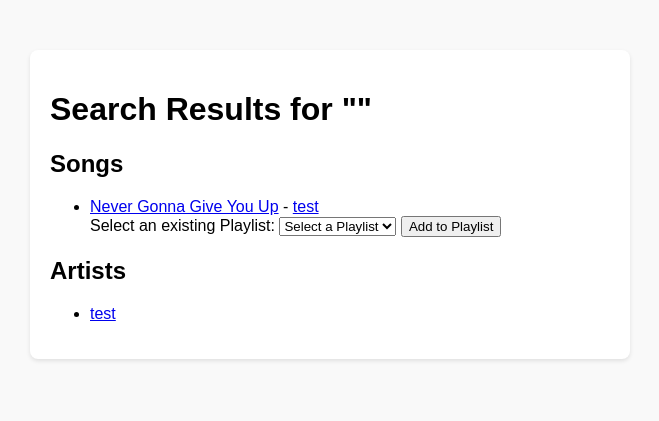
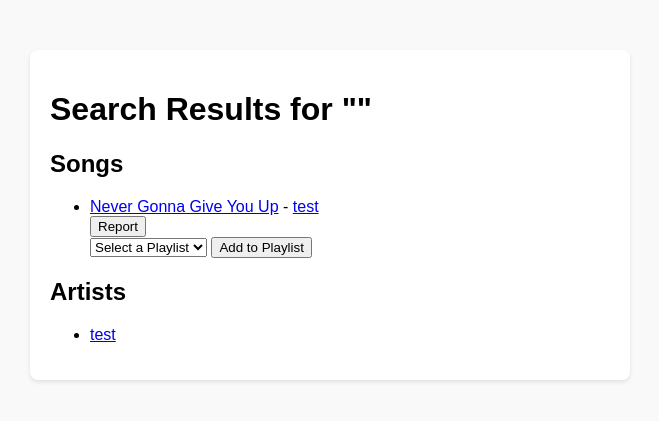
Before and after one commit to ssko7098/Harmonize, a Django app: page /search/ in a window 1280 px wide. Shown: the part 61-482 px from the top of the page, without its empty margins (310-969 px from the left). Run offline with Django 5.2, Linux system fonts and the light colour scheme; a user stored in the database is signed in; data comes from the database, SQL or seed files in the repository; data that the repository does not hold is empty; parts of the project's set-up code (start-up, migrations or seed data) failed here and were passed over.

Commit message:
users can now report songs after search

```diff
--- a/mysite/comments/models.py
+++ b/mysite/comments/models.py
@@ -8,6 +8,7 @@ class Comment(models.Model):
     user = models.ForeignKey(User, on_delete=models.CASCADE)
     message = models.TextField()
     created_at = models.DateTimeField(auto_now_add=True)
+    report_count = models.PositiveIntegerField(default=0)
 
     def __str__(self):
         return f'Comment by {self.user.username}'
--- a/mysite/frontend/templates/users/search_results.html
+++ b/mysite/frontend/templates/users/search_results.html
@@ -14,10 +14,14 @@
                 <a href="#" onclick="playAudio('{{ single.mp3_file.url }}'); return false;">{{ single.title }}</a>
                 - <a href="{% url 'profile' single.user.username %}" class="nav-link">{{ single.user.username }}</a>
 
+                <form method="post" action="{% url 'report_song' single.pk %}">
+                    {% csrf_token %}
+                    <button type="submit" class="btn btn-warning">Report</button>
+                </form>
+
                 <!-- Inline dropdown form to add to playlist -->
                 <form method="post" action="{% url 'add_to_playlist' %}">
                     {% csrf_token %}
-                    <label for="playlist-{{ single.pk }}">Select an existing Playlist:</label>
                     <select name="playlist" id="playlist-{{ single.pk }}" required>
                         <option value="" disabled selected>Select a Playlist</option>
                         {% for playlist in playlists %}
--- a/mysite/music/models.py
+++ b/mysite/music/models.py
@@ -9,6 +9,7 @@ class Album(models.Model):
     album_id = models.AutoField(primary_key=True)
     user = models.ForeignKey(User, on_delete=models.CASCADE)
     title = models.CharField(max_length=30)
+    report_count = models.PositiveIntegerField(default=0)
 
     def __str__(self):
         return self.title
@@ -20,6 +21,7 @@ class Song(models.Model):
     title = models.CharField(max_length=30)
     duration = models.DurationField(editable=False, null=True)
     mp3_file = models.FileField(upload_to='songs/', null=True)
+    report_count = models.PositiveIntegerField(default=0)
 
     def clean(self):
         if not self.mp3_file.name.endswith('.mp3'):
@@ -40,6 +42,7 @@ class Playlist(models.Model):
     user = models.ForeignKey(User, on_delete=models.CASCADE)
     name = models.CharField(max_length=50)
     description = models.TextField(null=True, blank=True)
+    report_count = models.PositiveIntegerField(default=0)
 
     def __str__(self):
         return self.name
--- a/mysite/music/urls.py
+++ b/mysite/music/urls.py
@@ -11,5 +11,6 @@ urlpatterns = [
     path('playlists/<str:username>/<int:playlist_id>/', views.view_playlist_songs, name='view_playlist_songs'),
     path('add_to_playlist/', views.add_to_playlist, name='add_to_playlist'),
     path('delete_song_from_playlist/<int:playlist_id>/<int:song_id>/', views.delete_song_from_playlist, name='delete_song_from_playlist'),
+    path('report_song/<int:song_id>/', views.report_song, name='report_song'),
 
 ]
--- a/mysite/users/models.py
+++ b/mysite/users/models.py
@@ -67,6 +67,7 @@ class Profile(models.Model):
     user = models.OneToOneField(User, on_delete=models.CASCADE)
     bio = models.TextField(null=True, blank=True)
     avatar_url = models.CharField(max_length=50, null=True, blank=True)
+    report_count = models.PositiveIntegerField(default=0)
 
     def __str__(self):
         return self.user.username
```
Also changed, not shown: mysite/music/views.py (+10 -0 lines).
